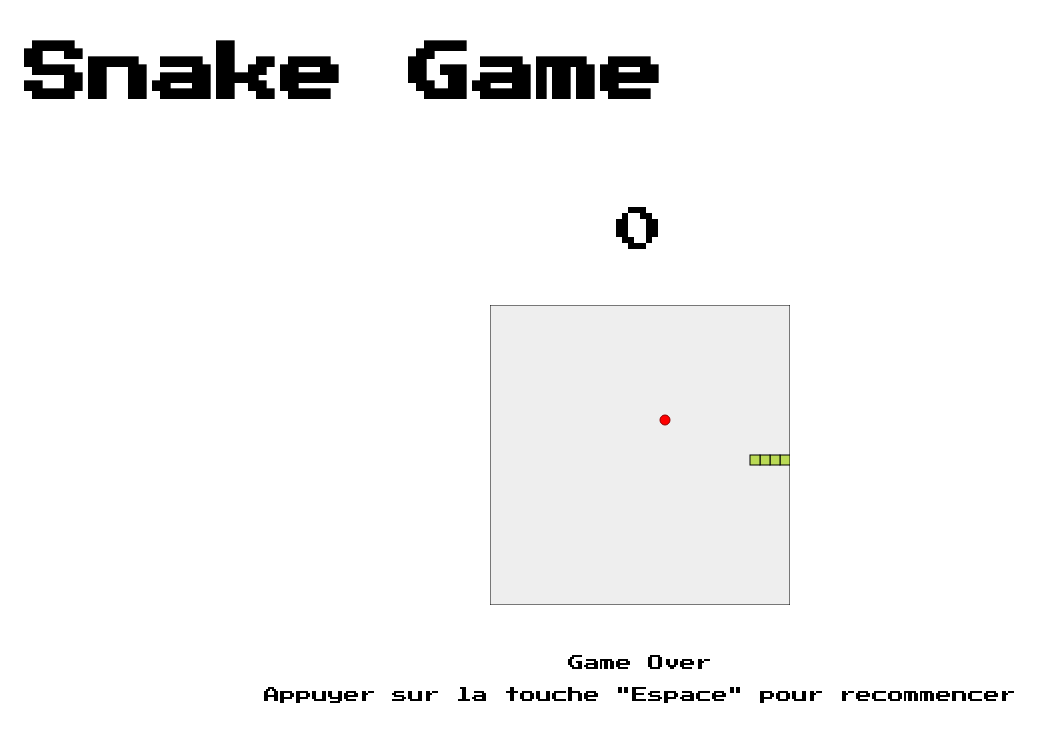
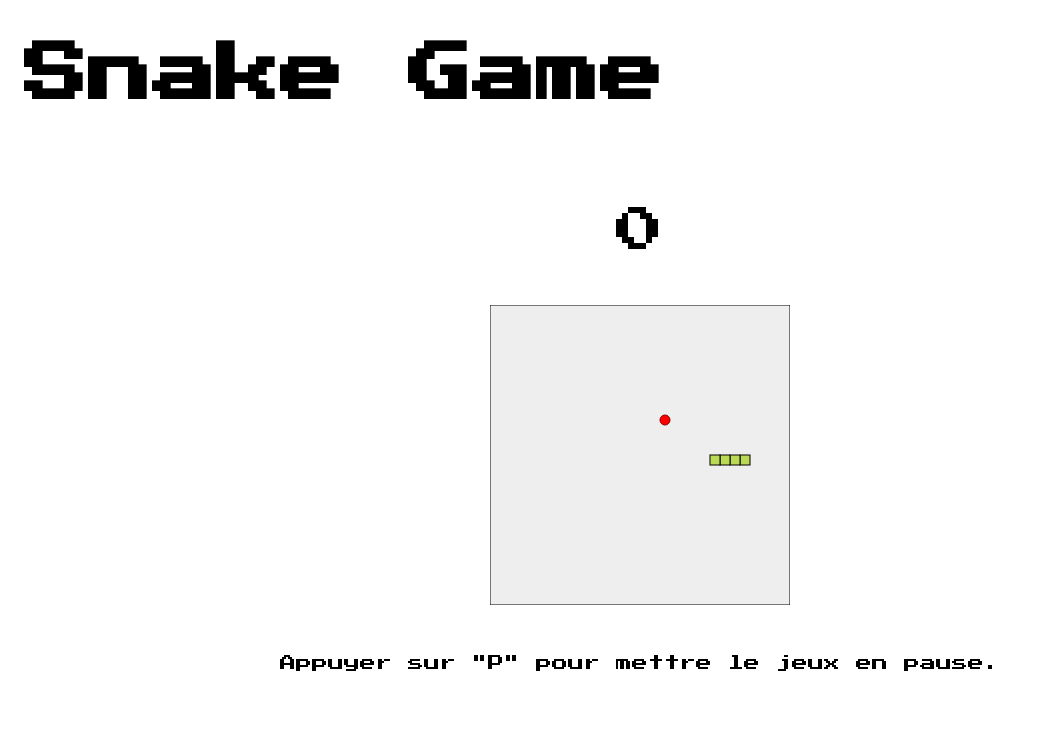
Before and after one commit to Nels18/ng-snake, an Angular app: page / in a window 1280 px wide. Shown: the top 742 px of the page, without its empty margins (0-1047 px from the left). Built offline with nearby package versions, Linux system fonts and the light colour scheme.

Commit message:
Added pause

```diff
--- a/src/app/pages/game/game.component.html
+++ b/src/app/pages/game/game.component.html
@@ -5,7 +5,11 @@
 </div>
 <div class="messages">
   <ng-container *ngIf="gameOver">
-    <p>Game Over</p>
-    <p>Appuyer sur la touche "Espace" pour recommencer</p>
+    <p>Game Over !</p>
+    <p>Appuyer sur la touche "Espace" pour recommencer.</p>
+  </ng-container>
+  <ng-container *ngIf="!gameOver">
+    <p *ngIf="!pause">Appuyer sur "P" pour mettre le jeux en pause.</p>
+    <p *ngIf="pause">Reprendre.</p>
   </ng-container>
 </div>
--- a/src/app/pages/game/game.component.ts
+++ b/src/app/pages/game/game.component.ts
@@ -75,7 +75,9 @@ export class GameComponent implements AfterViewInit, OnInit {
       this.drawSnake();
       this.drawApple();
       this.allowChangingOrientation = true;
-      this.moveSnake();
+      if (!this.pause) {
+        this.moveSnake();
+      }
       this.stopGame();
       if (this.gameOver) return;
       this.animation();
@@ -207,4 +209,11 @@ export class GameComponent implements AfterViewInit, OnInit {
     this.createGame();
     this.gameOver = false;
   }
+
+  @HostListener('window:keydown.p', ['$event'])
+  pauseGame() {
+    if (this.gameOver) return;
+    this.pause = !this.pause;
+    console.log('this.pause :', this.pause);
+  }
 }
```
